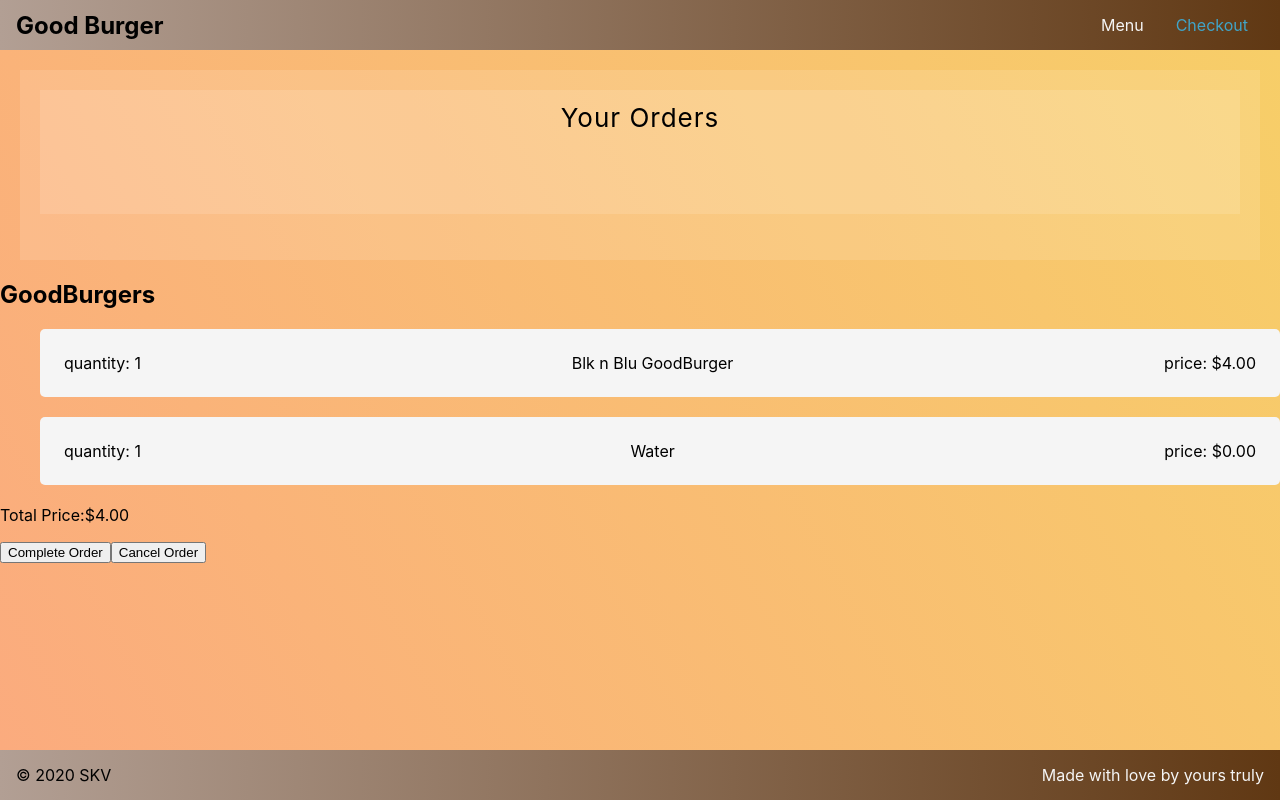
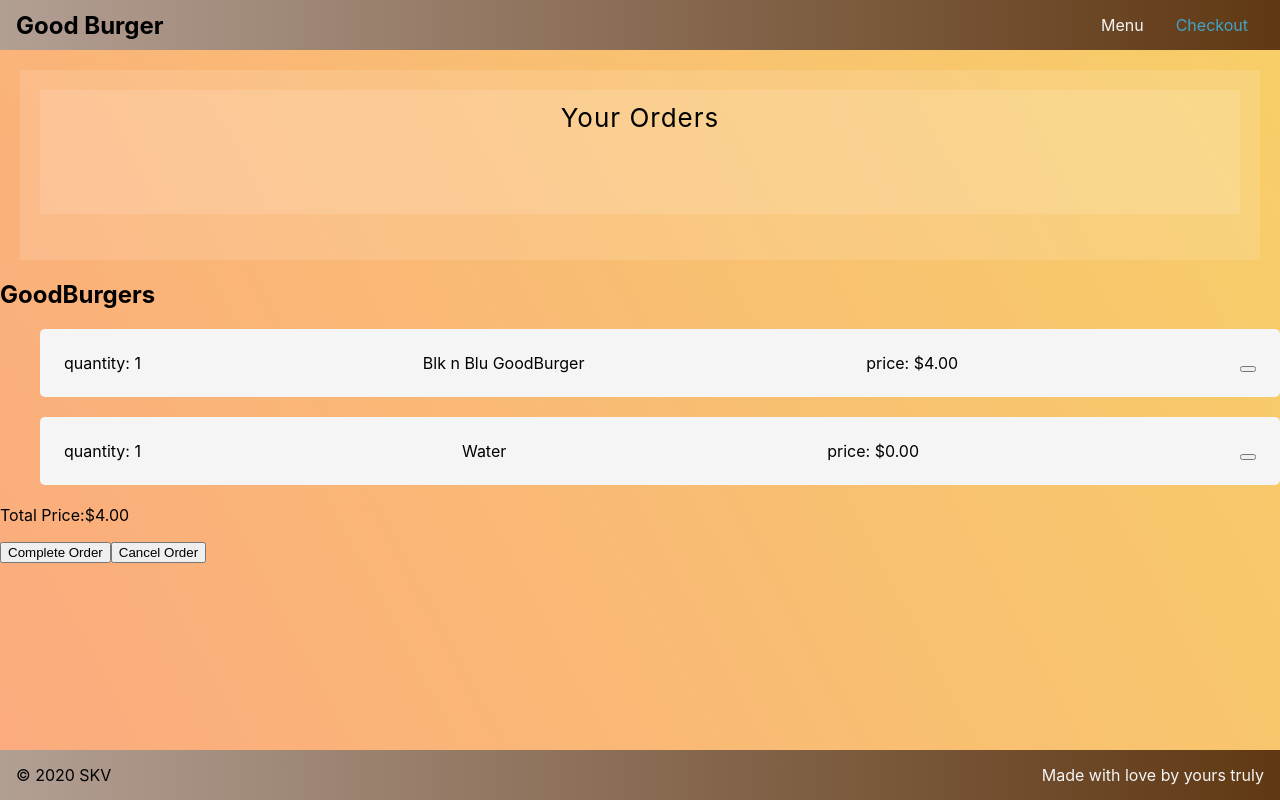
Before and after one commit to shyamuu1/ReactPractice, a React (Create React App) app in the folder goodburgerapp/: page /checkout in a window 1280 px wide. Built offline with nearby package versions, Linux system fonts and the light colour scheme.

Commit message:
added delete functionality

```diff
--- a/goodburgerapp/src/containers/Orders/Order.tsx
+++ b/goodburgerapp/src/containers/Orders/Order.tsx
@@ -1,4 +1,4 @@
-import React, {useCallback, useState} from 'react';
+import React, {useCallback, useState, useMemo} from 'react';
 import {Food} from '../../util/types';
 import {sendPostRequest, sendGetRequest} from "../../util/http-service";
 import OrderList from './OrderList/OrderList';
@@ -12,8 +12,8 @@ const Orders:React.FC = () => {
 
 
     let total = currentOrders.map(e => parseFloat(e.price)).reduce((p,c) => p+c, 0);
-    //update orderHandler
-    //remove orderHandler
+
+    //Adds Orders
     const submitOrdersHandler = useCallback(() => {
         try{
             sendPostRequest('http://localhost:8080/orders/', currentOrders)
@@ -21,12 +21,26 @@ const Orders:React.FC = () => {
         }catch(error){
             console.log(error.message);
         }
-    }, [currentOrders]);
+    }, [sendPostRequest]);
+
+    //get all Orders
+
+    //Removes Orders
+    const removeOrderHandler = useCallback((id:string)=> {
+        setCurrentOrders(currentOrders.filter(order => order.id !== id));
+    }, []);
+
+    //rerenders the component when currentOrders change or an order has been removed
+    const orderList = useMemo(() => {
+        return (
+            <OrderList allorders={currentOrders} onRemoveOrder={removeOrderHandler}/>
+        );
+    }, [currentOrders, removeOrderHandler])
 
     return(
         <div className="Orders">
             <h2>GoodBurgers</h2>
-            <OrderList allorders={currentOrders} />
+            {orderList}
             <div className="order-totals">
                 <p>Total Price:${total.toFixed(2)} </p>
                 <button type="submit" onClick={submitOrdersHandler}>Complete Order</button>
--- a/goodburgerapp/src/containers/Orders/OrderList/OrderList.tsx
+++ b/goodburgerapp/src/containers/Orders/OrderList/OrderList.tsx
@@ -4,10 +4,12 @@ import Card from "../../../lib/Card/card";
 import './OrderList.css';
 interface Props {
     allorders:Food[];
+    onRemoveOrder: (id:string) => void;
 }
 
-const OrderList:React.FC<Props> = ({allorders}:Props) => {
+const OrderList:React.FC<Props> = ({allorders, onRemoveOrder}:Props) => {
     const [currentOrders, setCurrentOrders] = useState(allorders);
+
     return (
         <ul className="order-list">
             {currentOrders.map((order) => (
@@ -22,6 +24,9 @@ const OrderList:React.FC<Props> = ({allorders}:Props) => {
                     <div className="order-price">
                         price: ${Number.parseFloat(order.price).toFixed(2)}
                     </div>
+                    <div className="order-del">
+                        <button onClick={()=>{onRemoveOrder(order.id)}}><i className="fa fa-trash-o"></i></button>
+                    </div>
                 </Card>
                 </li>
             ))}
```
